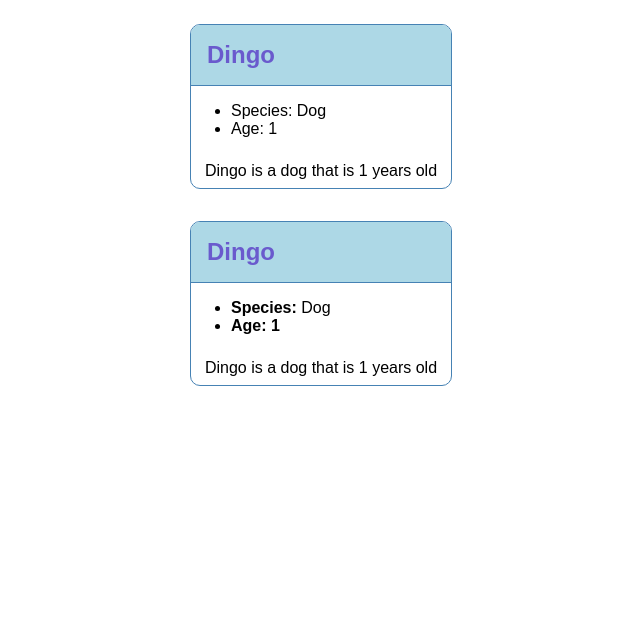
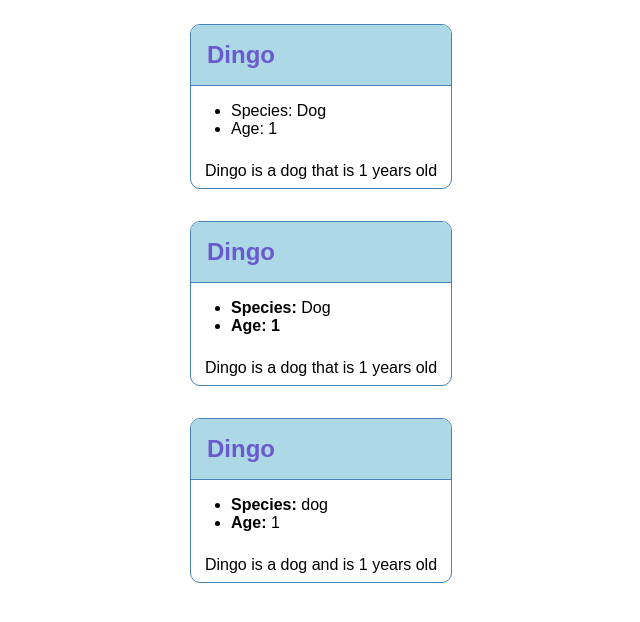
Before and after one commit to DerangedMind/lighthouse-w3d2-breakout, a plain HTML site: page demo2/pets.html in a window 1280 px wide. Shown: the whole page, without its empty margins (319-959 px from the left). Drawn offline with nearby package versions, Linux system fonts and the light colour scheme.

Commit message:
completed the generation of one article

```diff
--- a/demo2/pets.js
+++ b/demo2/pets.js
@@ -19,4 +19,50 @@ const pets = [
     type: 'dog',
     age: 2,
   },
-]
+];
+
+const createArticle = (pet) => {
+  const { name, type, age } = pet;
+
+  const $article = $('<article>');
+
+  const $header = $('<header>');
+  $('<h2>').text(name).appendTo($header);
+
+  const $contentDiv = $('<div>').addClass('content');
+
+  const $ul = $('<ul>');
+  $('<li>').append($('<span>').text('Species: ')).append(type).appendTo($ul);
+  $('<li>').append($('<span>').text('Age: ')).append(age).appendTo($ul);
+
+  $contentDiv.append($ul);
+
+  const $footer = $('<footer>').text(`${name} is a ${type} and is ${age} years old`);
+
+  $article.append($header, $contentDiv, $footer);
+  return $article;
+};
+
+$(function(){
+
+  $('.pets-container').append(createArticle(pets[0]));
+
+});
+
+
+// <article>
+// <header>
+//   <h2>Dingo</h2>
+// </header>
+
+// <div class="content">
+//   <ul>
+//     <li><span>Species:</span> Dog</li>
+//     <li><span>Age: 1</span></li>
+//   </ul>
+// </div>
+
+// <footer>
+//   Dingo is a dog that is 1 years old
+// </footer>
+// </article>
```
Also changed, not shown: demo2/pets.html (+0 -3 lines).
